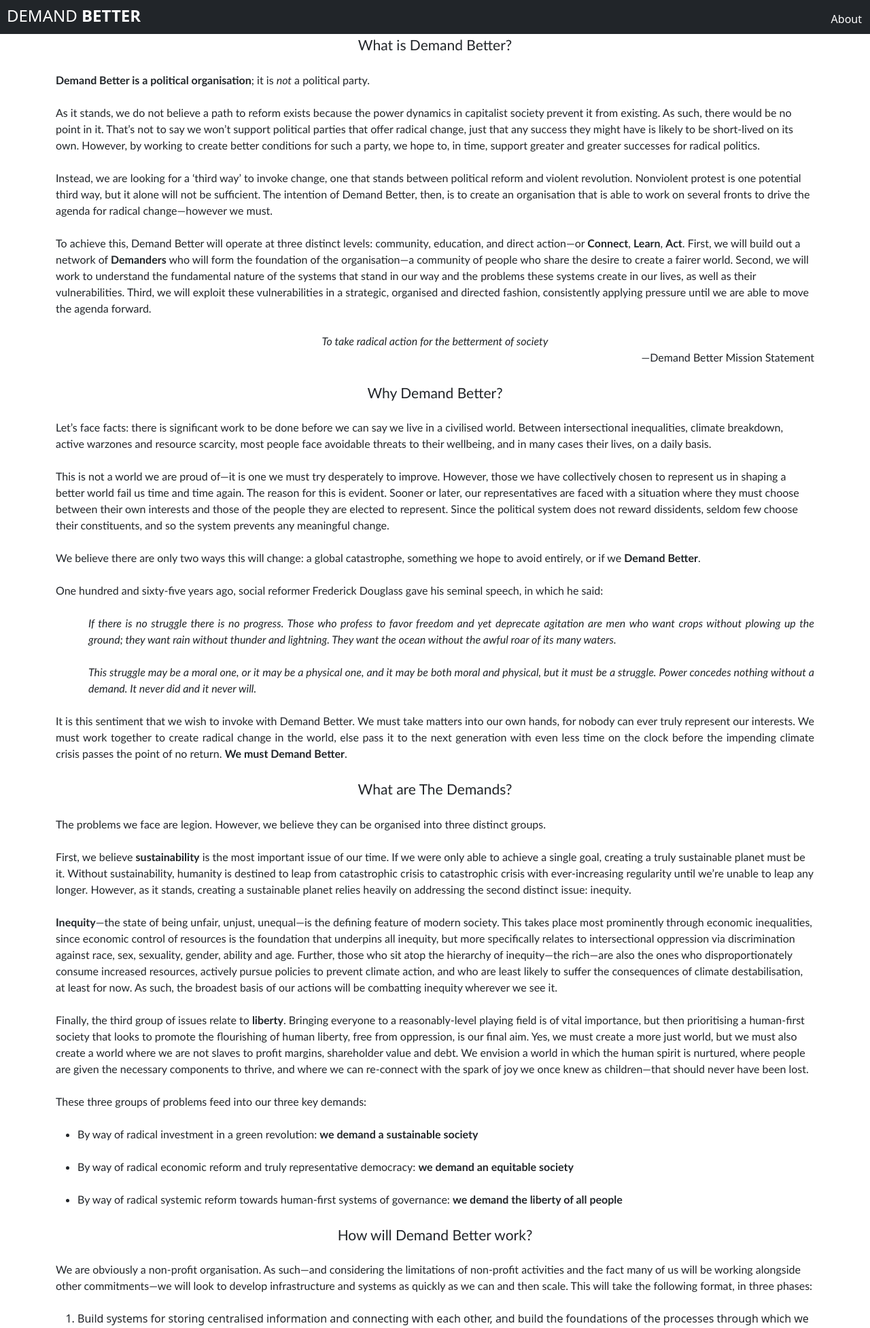
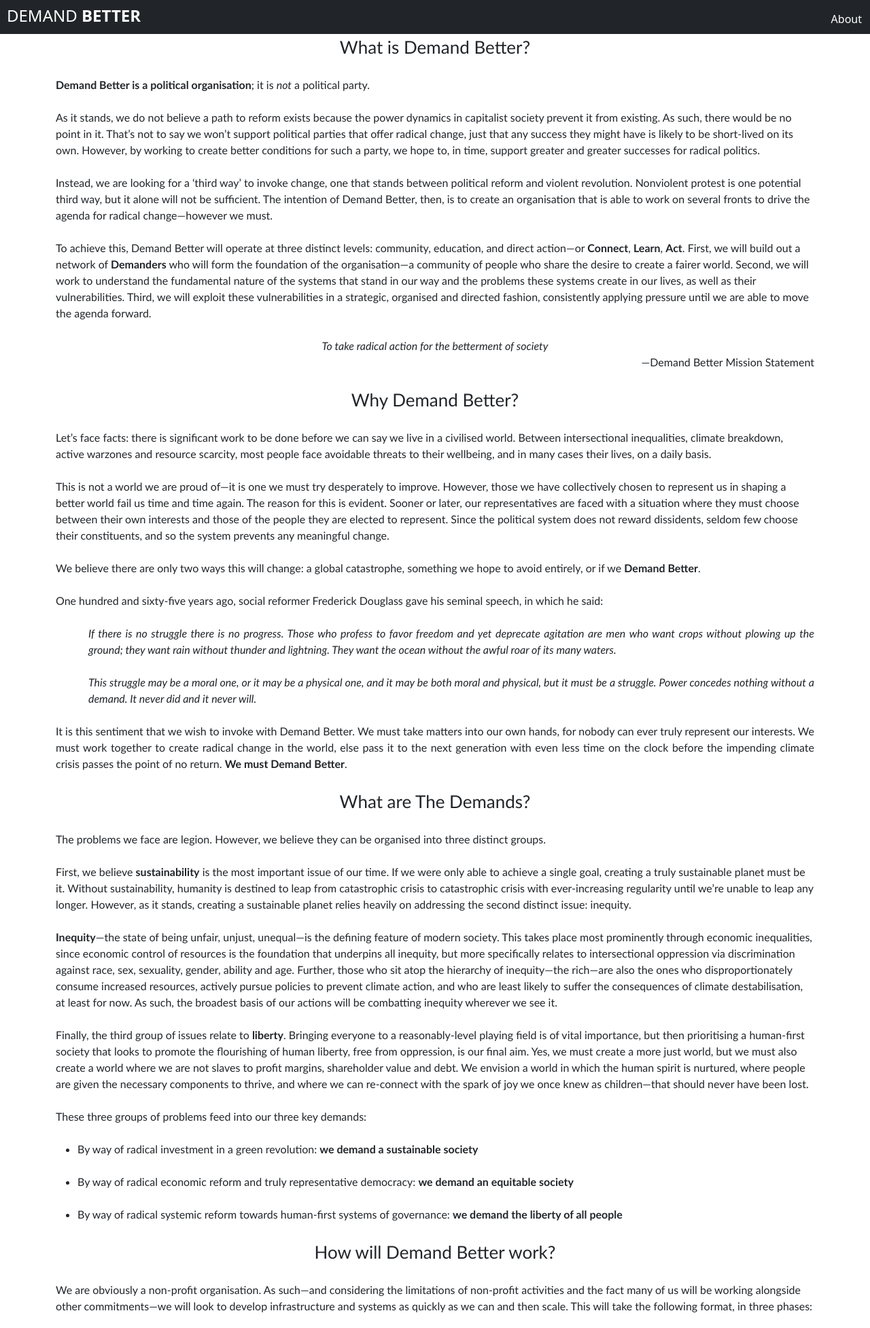
Before and after one commit to Tiberius1917/DB, a Django app: page /about/ in a window 1280 px wide. Shown: the top 1954 px of that part at 68% size. Run offline with Django 4.2, Linux system fonts and the light colour scheme; the page is wider than the window, and the part outside it is not shown.

Commit message:
Heading size about

```diff
--- a/templates/about/about.html
+++ b/templates/about/about.html
@@ -4,7 +4,7 @@
 
 {% block content %}
 <div class="container">
-<p style='margin:0cm;font-size:16px;font-family:"Calibri",sans-serif;text-align:center;'><span style="font-size:21px;">What is Demand Better?</span></p>
+<p style='margin:0cm;font-size:16px;font-family:"Calibri",sans-serif;text-align:center;'><span style="font-size:26px;">What is Demand Better?</span></p>
 <p style='margin:0cm;font-size:16px;font-family:"Calibri",sans-serif;'>&nbsp;</p>
 <p style='margin:0cm;font-size:16px;font-family:"Calibri",sans-serif;'><strong>Demand Better is a political organisation</strong>; it is <em>not</em> a political party.</p>
 <p style='margin:0cm;font-size:16px;font-family:"Calibri",sans-serif;'>&nbsp;</p>
@@ -17,7 +17,7 @@
 <p style='margin:0cm;font-size:16px;font-family:"Calibri",sans-serif;text-align:center;'><em>To take radical action for the betterment of society</em></p>
 <p style='margin:0cm;font-size:16px;font-family:"Calibri",sans-serif;text-align:right;'>&mdash;Demand Better Mission Statement</p>
 <p style='margin:0cm;font-size:16px;font-family:"Calibri",sans-serif;'>&nbsp;</p>
-<p style='margin:0cm;font-size:16px;font-family:"Calibri",sans-serif;text-align:center;'><span style="font-size:21px;">Why Demand Better?</span></p>
+<p style='margin:0cm;font-size:16px;font-family:"Calibri",sans-serif;text-align:center;'><span style="font-size:26px;">Why Demand Better?</span></p>
 <p style='margin:0cm;font-size:16px;font-family:"Calibri",sans-serif;text-align:center;'>&nbsp;</p>
 <p style='margin:0cm;font-size:16px;font-family:"Calibri",sans-serif;'>Let&rsquo;s face facts: there is significant work to be done before we can say we live in a civilised world. Between intersectional inequalities, climate breakdown, active warzones and resource scarcity, most people face avoidable threats to their wellbeing, and in many cases their lives, on a daily basis.</p>
 <p style='margin:0cm;font-size:16px;font-family:"Calibri",sans-serif;'>&nbsp;</p>
@@ -33,7 +33,7 @@
 <p style='margin:0cm;font-size:16px;font-family:"Calibri",sans-serif;text-align:justify;'><em>&nbsp;</em></p>
 <p style='margin:0cm;font-size:16px;font-family:"Calibri",sans-serif;text-align:justify;'>It is this sentiment that we wish to invoke with Demand Better. We must take matters into our own hands, for nobody can ever truly represent our interests. We must work together to create radical change in the world, else pass it to the next generation with even less time on the clock before the impending climate crisis passes the point of no return. <strong>We must Demand Better</strong>.</p>
 <p style='margin:0cm;font-size:16px;font-family:"Calibri",sans-serif;'>&nbsp;</p>
-<p style='margin:0cm;font-size:16px;font-family:"Calibri",sans-serif;text-align:center;'><span style="font-size:21px;">What are The Demands?</span></p>
+<p style='margin:0cm;font-size:16px;font-family:"Calibri",sans-serif;text-align:center;'><span style="font-size:26px;">What are The Demands?</span></p>
 <p style='margin:0cm;font-size:16px;font-family:"Calibri",sans-serif;text-align:center;'>&nbsp;</p>
 <p style='margin:0cm;font-size:16px;font-family:"Calibri",sans-serif;'>The problems we face are legion. However, we believe they can be organised into three distinct groups.</p>
 <p style='margin:0cm;font-size:16px;font-family:"Calibri",sans-serif;'>&nbsp;</p>
@@ -63,7 +63,7 @@
     </ul>
 </div>
 <p style='margin:0cm;font-size:16px;font-family:"Calibri",sans-serif;'>&nbsp;</p>
-<p style='margin:0cm;font-size:16px;font-family:"Calibri",sans-serif;text-align:center;'><span style="font-size:21px;">How will Demand Better work?</span></p>
+<p style='margin:0cm;font-size:16px;font-family:"Calibri",sans-serif;text-align:center;'><span style="font-size:26px;">How will Demand Better work?</span></p>
 <p style='margin:0cm;font-size:16px;font-family:"Calibri",sans-serif;text-align:center;'>&nbsp;</p>
 <p style='margin:0cm;font-size:16px;font-family:"Calibri",sans-serif;'>We are obviously a non-profit organisation. As such&mdash;and considering the limitations of non-profit activities and the fact many of us will be working alongside other commitments&mdash;we will look to develop infrastructure and systems as quickly as we can and then scale. This will take the following format, in three phases:</p>
 <p style='margin:0cm;font-size:16px;font-family:"Calibri",sans-serif;'>&nbsp;</p>
@@ -77,7 +77,7 @@
 <p style='margin:0cm;font-size:16px;font-family:"Calibri",sans-serif;'>&nbsp;</p>
 <p style='margin:0cm;font-size:16px;font-family:"Calibri",sans-serif;'>Meetings will take place digitally, for accessibility reasons, however, we will look to establish regional hubs in time where we can meet in person and discuss planned local actions.</p>
 <p style='margin:0cm;font-size:16px;font-family:"Calibri",sans-serif;'>&nbsp;</p>
-<p style='margin:0cm;font-size:16px;font-family:"Calibri",sans-serif;text-align:center;'><span style="font-size:21px;">Will Demand Better Work?</span></p>
+<p style='margin:0cm;font-size:16px;font-family:"Calibri",sans-serif;text-align:center;'><span style="font-size:26px;">Will Demand Better Work?</span></p>
 <p style='margin:0cm;font-size:16px;font-family:"Calibri",sans-serif;'>&nbsp;</p>
 <p style='margin:0cm;font-size:16px;font-family:"Calibri",sans-serif;text-align:center;'><em>Direct action is, ultimately, the defiant insistence on acting as if one is already free</em></p>
 <p style='margin:0cm;font-size:16px;font-family:"Calibri",sans-serif;text-align:right;'>&mdash;David Graeber</p>
```
